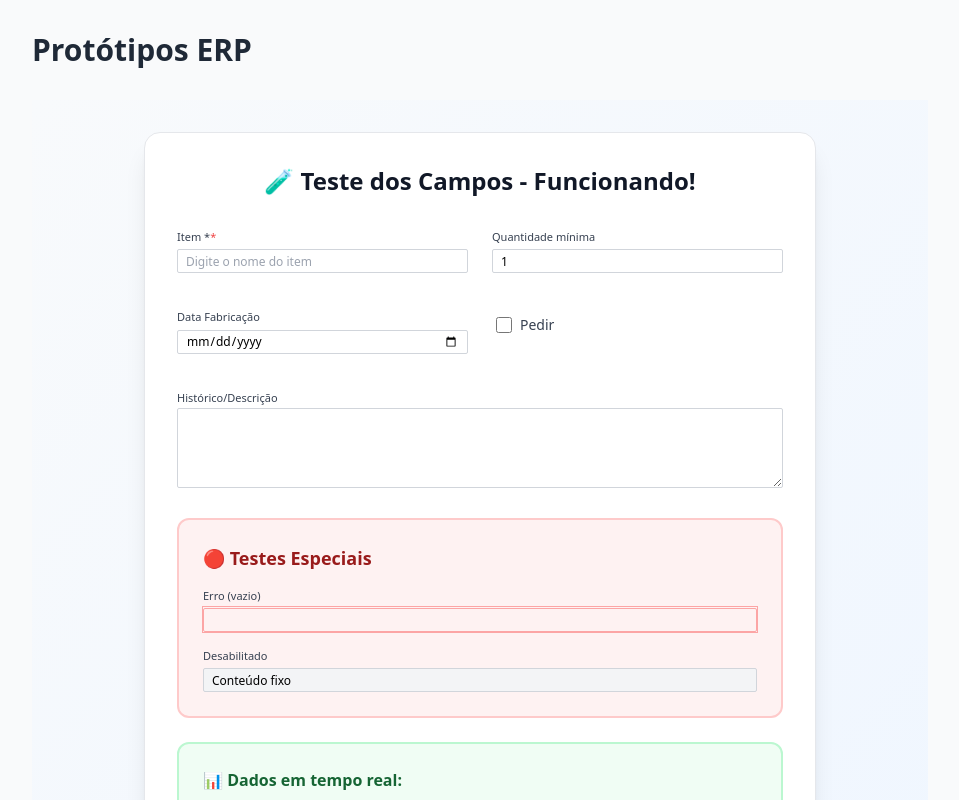
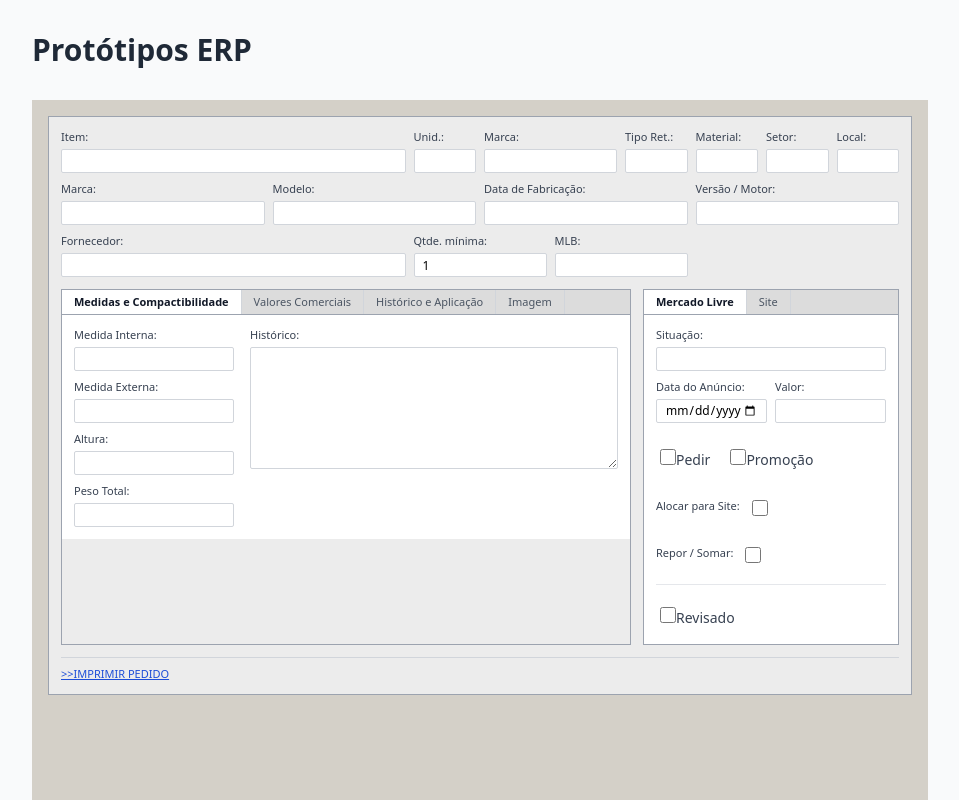
Before and after one commit to Marcos-Andrade22/ERP_Prototype, a React (Vite) app in the folder mlb-editor/: page / in a window 1280 px wide. Shown: the top 800 px of the page, without its empty margins (160-1119 px from the left). Built offline with nearby package versions, Linux system fonts and the light colour scheme; the HTML template or start-up script is replaced by a standard one.

Commit message:
Criação do primeiro protótipo de formulário para lidar com os itens da loja

```diff
--- a/mlb-editor/src/app/App.tsx
+++ b/mlb-editor/src/app/App.tsx
@@ -1,7 +1,8 @@
-import EstoqueViewer from '../components/EstoqueViewer';
+// import EstoqueViewer from '../components/EstoqueViewer';
 import { TestForm } from '../components/forms/TestForm';
 import MlbTable from '../components/MlbTable';
 import 'lucide-react';  // ícones
+import { EstoqueViewer } from '../features/estoque/ui/EstoqueViewer';
 
 function App() {
   return (
@@ -9,10 +10,10 @@ function App() {
       <div className="max-w-4xl mx-auto">
         <h1 className="text-3xl font-bold text-gray-800 mb-8">Protótipos ERP</h1>
         {/* <MlbTable /> */}
-        {/* <EstoqueViewer /> */}
-        <div className="min-h-screen bg-gradient-to-br from-slate-50 to-blue-50 p-8">
+        <EstoqueViewer />
+        {/* <div className="min-h-screen bg-gradient-to-br from-slate-50 to-blue-50 p-8">
           <TestForm />
-        </div>
+        </div> */}
       </div>
     </div>
   );
--- /dev/null
+++ b/mlb-editor/src/features/estoque/ui/ItemForm.tsx
@@ -0,0 +1,166 @@
+import { useState } from "react";
+import type { EstoqueItem } from "../model/EstoqueItem";
+import { useItemForm } from "../lib/useItemForm";
+import { TextInput } from "../../../components/forms/inputs/TextInput";
+import { NumberInput } from "../../../components/forms/inputs/NumberInput";
+import { TabMedidas } from "./tabs/TabMedidas";
+import { TabValores } from "./tabs/TabValores";
+import { TabHistorico } from "./tabs/TabHistorico";
+import { TabImagem } from "./tabs/TabImagem";
+import { PanelML } from "./panels/PanelML";
+import { PanelSite } from "./panels/PanelSite";
+
+type Tab = "medidas" | "valores" | "historico" | "imagem";
+type Panel = "ml" | "site";
+
+type Props = {
+    initialItem: EstoqueItem;
+};
+
+export function ItemForm({ initialItem }: Props) {
+    const { item, handleChange } = useItemForm(initialItem);
+    const [activeTab, setActiveTab] = useState<Tab>("medidas");
+    const [activePanel, setActivePanel] = useState<Panel>("ml");
+
+    const tabBtn = (tab: Tab, label: string) => (
+        <button
+            onClick={() => setActiveTab(tab)}
+            className={`px-3 py-1 text-[11px] border-r border-gray-300 transition-colors ${activeTab === tab
+                ? "bg-white font-semibold text-gray-900"
+                : "bg-[#dcdcdc] text-gray-600 hover:bg-gray-200"
+                }`}
+        >
+            {label}
+        </button>
+    );
+
+    const panelBtn = (panel: Panel, label: string) => (
+        <button
+            onClick={() => setActivePanel(panel)}
+            className={`px-3 py-1 text-[11px] border-r border-gray-300 transition-colors ${activePanel === panel
+                ? "bg-white font-semibold text-gray-900"
+                : "bg-[#dcdcdc] text-gray-600 hover:bg-gray-200"
+                }`}
+        >
+            {label}
+        </button>
+    );
+
+    return (
+        <div className="w-full bg-[#ececec] border border-gray-400 p-3 text-xs font-sans">
+
+            {/* Linha 1: Item, Unid, Marca, Tipo Ret., Material, Setor, Local */}
+            <div className="grid grid-cols-12 gap-x-2 gap-y-2 mb-2">
+                <div className="col-span-5">
+                    <TextInput label="Item:" value={item.item} onChange={handleChange("item")} />
+                </div>
+                <div className="col-span-1">
+                    <TextInput label="Unid.:" value={item.unid} onChange={handleChange("unid")} />
+                </div>
+                <div className="col-span-2">
+                    <TextInput label="Marca:" value={item.marca} onChange={handleChange("marca")} />
+                </div>
+                <div className="col-span-1">
+                    <TextInput label="Tipo Ret.:" value={item.tipoRetentor} onChange={handleChange("tipoRetentor")} />
+                </div>
+                <div className="col-span-1">
+                    <TextInput label="Material:" value={item.material} onChange={handleChange("material")} />
+                </div>
+                <div className="col-span-1">
+                    <TextInput label="Setor:" value={item.setor} onChange={handleChange("setor")} />
+                </div>
+                <div className="col-span-1">
+                    <TextInput label="Local:" value={item.local} onChange={handleChange("local")} />
+                </div>
+            </div>
+
+            {/* Linha 2: Marca, Modelo, Data Fabricação, Versão/Motor */}
+            <div className="grid grid-cols-12 gap-x-2 gap-y-2 mb-2">
+                <div className="col-span-3">
+                    <TextInput label="Marca:" value={item.marca} onChange={handleChange("marca")} />
+                </div>
+                <div className="col-span-3">
+                    <TextInput label="Modelo:" value={item.marcaModelo} onChange={handleChange("marcaModelo")} />
+                </div>
+                <div className="col-span-3">
+                    <TextInput label="Data de Fabricação:" value={item.dataFabricacao} onChange={handleChange("dataFabricacao")} />
+                </div>
+                <div className="col-span-3">
+                    <TextInput label="Versão / Motor:" value={item.versaoMotor} onChange={handleChange("versaoMotor")} />
+                </div>
+            </div>
+
+            {/* Linha 3: Fornecedor, Qtde. mínima, MLB */}
+            <div className="grid grid-cols-12 gap-x-2 gap-y-2 mb-3">
+                <div className="col-span-5">
+                    <TextInput label="Fornecedor:" value={item.fornecedor} onChange={handleChange("fornecedor")} />
+                </div>
+                <div className="col-span-2">
+                    <NumberInput label="Qtde. mínima:" value={item.quantidadeMinima} onChange={handleChange("quantidadeMinima")} />
+                </div>
+                <div className="col-span-2">
+                    <TextInput label="MLB:" value={item.mlb} onChange={handleChange("mlb")} />
+                </div>
+            </div>
+
+            {/* Seção inferior: Tabs (esquerda) + Panels ML/Site (direita) */}
+            <div className="flex gap-3">
+
+                {/* Tabs - lado esquerdo */}
+                <div className="flex-1 border border-gray-400 bg-[#ececec]">
+                    {/* Cabeçalho das abas */}
+                    <div className="flex border-b border-gray-400 bg-[#dcdcdc]">
+                        {tabBtn("medidas", "Medidas e Compactibilidade")}
+                        {tabBtn("valores", "Valores Comerciais")}
+                        {tabBtn("historico", "Histórico e Aplicação")}
+                        {tabBtn("imagem", "Imagem")}
+                    </div>
+
+                    {/* Conteúdo da aba ativa */}
+                    <div className="bg-white min-h-[200px]">
+                        {activeTab === "medidas" && (
+                            <TabMedidas item={item} handleChange={handleChange} />
+                        )}
+                        {activeTab === "valores" && (
+                            <TabValores item={item} handleChange={handleChange} />
+                        )}
+                        {activeTab === "historico" && (
+                            <TabHistorico item={item} handleChange={handleChange} />
+                        )}
+                        {activeTab === "imagem" && (
+                            <TabImagem item={item} handleChange={handleChange} />
+                        )}
+                    </div>
+                </div>
+
+                {/* Panels ML/Site - lado direito */}
+                <div className="w-64 border border-gray-400 bg-[#ececec]">
+                    {/* Cabeçalho */}
+                    <div className="flex border-b border-gray-400 bg-[#dcdcdc]">
+                        {panelBtn("ml", "Mercado Livre")}
+                        {panelBtn("site", "Site")}
+                    </div>
+
+                    {/* Conteúdo */}
+                    <div className="bg-white min-h-[200px]">
+                        {activePanel === "ml" && (
+                            <PanelML item={item} handleChange={handleChange} />
+                        )}
+                        {activePanel === "site" && (
+                            <PanelSite item={item} handleChange={handleChange} />
+                        )}
+                    </div>
+                </div>
+
+            </div>
+
+            {/* Footer: link imprimir */}
+            <div className="mt-3 pt-2 border-t border-gray-300">
+                <button className="text-[11px] text-blue-700 underline hover:text-blue-900">
+                    &gt;&gt;IMPRIMIR PEDIDO
+                </button>
+            </div>
+
+        </div>
+    );
+}
```
